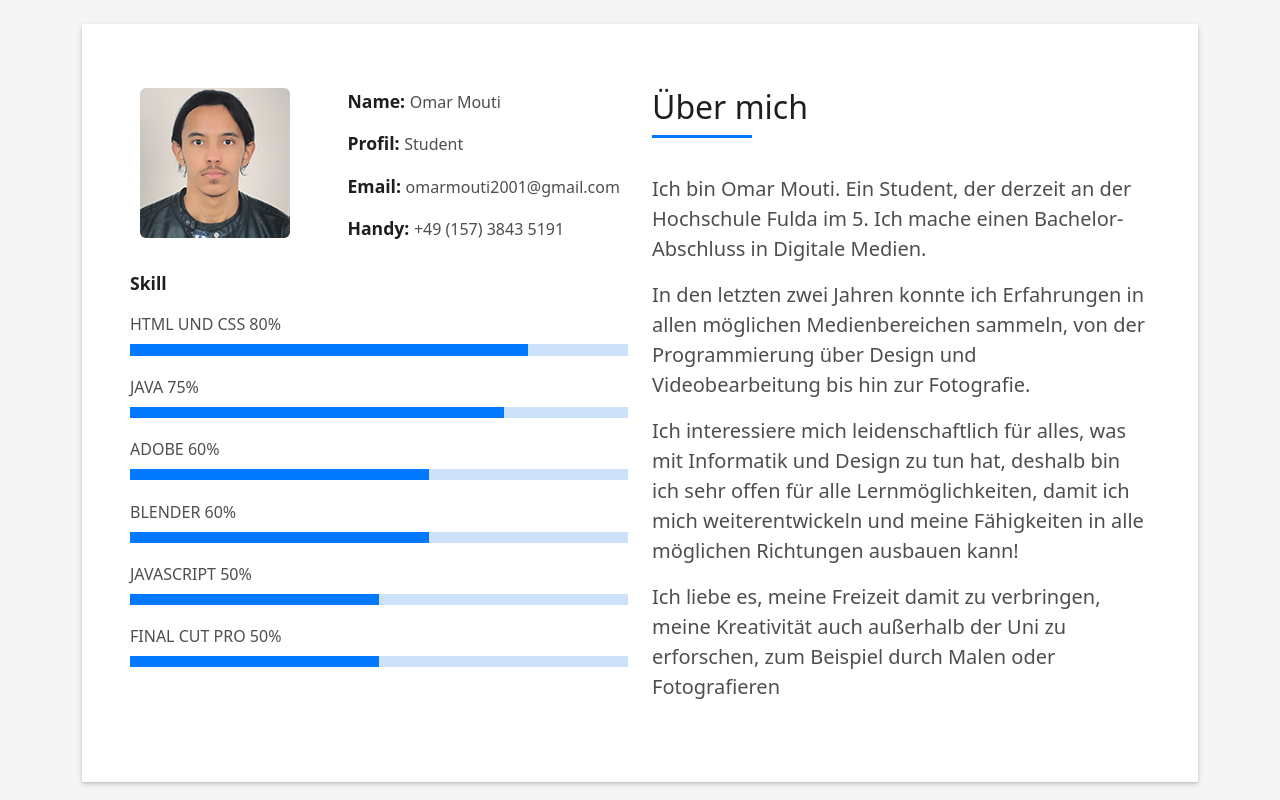
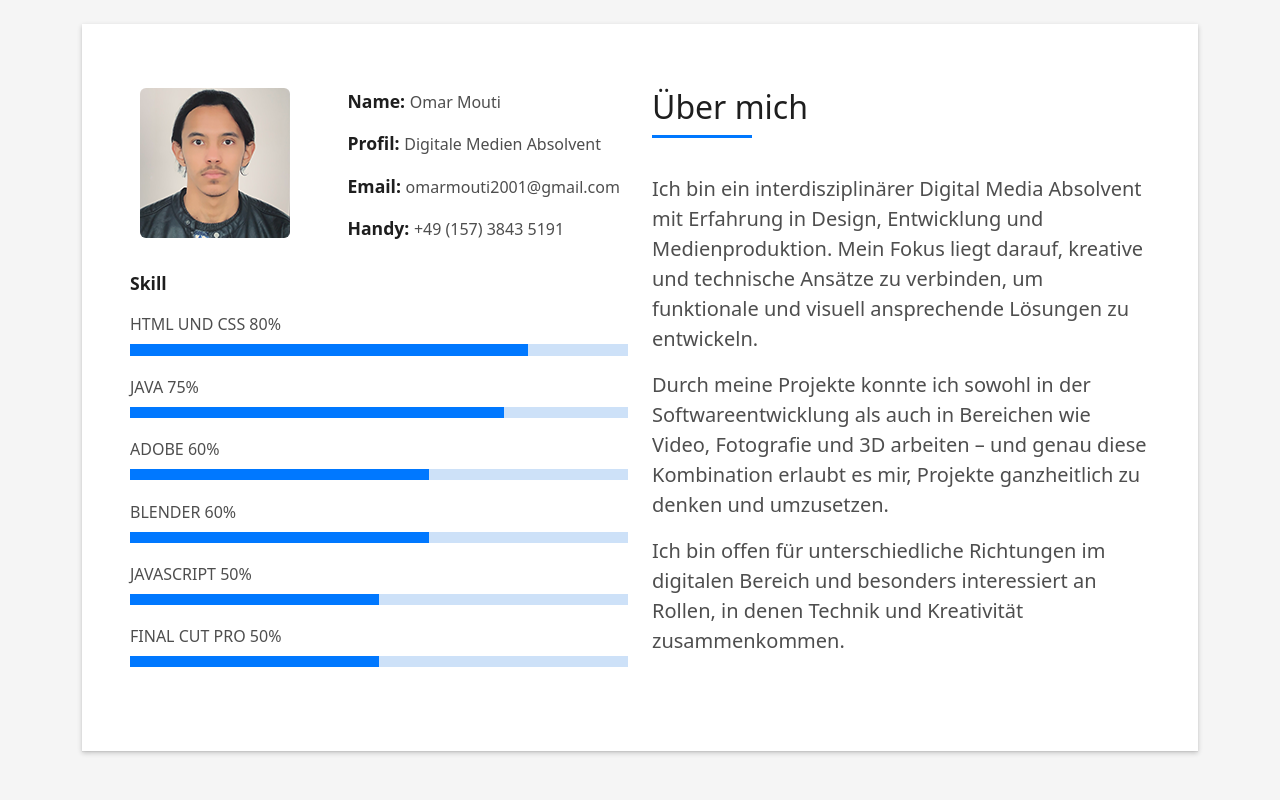
Before and after one commit to OmarMouti/OmarMouti.github.io, a plain HTML site: page index.html in a window 1280 px wide. Shown: the part 840-1640 px from the top of the page. Drawn offline with Linux system fonts and the light colour scheme.

Commit message:
Update 1 index.html
Updated about section, address and profile status.

```diff
--- a/index.html
+++ b/index.html
@@ -89,7 +89,7 @@
                     <div class="col-sm-6 col-md-7">
                       <div class="about-info">
                         <p><span class="title-s">Name: </span> <span>Omar Mouti</span></p>
-                        <p><span class="title-s">Profil: </span> <span>Student</span></p>
+                        <p><span class="title-s">Profil: </span> <span>Digitale Medien Absolvent</span></p>
                         <p><span class="title-s">Email: </span> <span>omarmouti2001@gmail.com</span></p>
                         <p><span class="title-s">Handy: </span> <span>+49 (157) 3843 5191</span></p>
                       </div>
@@ -131,21 +131,19 @@
                       </h5>
                     </div>
                     <p class="lead">
-                      Ich bin Omar Mouti. Ein Student, der derzeit an der Hochschule Fulda im 5.
-                      Ich mache einen Bachelor-Abschluss in Digitale Medien.
-                    </p>
-                    <p class="lead">
-                      In den letzten zwei Jahren konnte ich Erfahrungen in
-                      allen möglichen Medienbereichen sammeln, von der Programmierung über Design und Videobearbeitung bis hin zur Fotografie.
-                    </p>
-                    <p class="lead">
-                      Ich interessiere mich leidenschaftlich für alles, was mit Informatik und Design zu tun hat, deshalb bin ich sehr
-                      offen für alle Lernmöglichkeiten, damit ich mich weiterentwickeln und meine Fähigkeiten in alle möglichen Richtungen ausbauen kann!
-                    </p>
-                    <p class="lead">
-                      Ich liebe es, meine Freizeit damit zu verbringen, meine Kreativität
-                      auch außerhalb der Uni zu erforschen, zum Beispiel durch Malen oder Fotografieren
-                    </p>
+                  Ich bin ein interdisziplinärer Digital Media Absolvent mit Erfahrung in Design, Entwicklung und Medienproduktion.
+                  Mein Fokus liegt darauf, kreative und technische Ansätze zu verbinden, um funktionale und visuell ansprechende Lösungen zu entwickeln.
+                  </p>
+
+                  <p class="lead">
+                  Durch meine Projekte konnte ich sowohl in der Softwareentwicklung als auch in Bereichen wie Video, Fotografie und 3D arbeiten –
+                  und genau diese Kombination erlaubt es mir, Projekte ganzheitlich zu denken und umzusetzen.
+                  </p>
+
+                  <p class="lead">
+                  Ich bin offen für unterschiedliche Richtungen im digitalen Bereich und besonders interessiert an Rollen,
+                  in denen Technik und Kreativität zusammenkommen.
+                  </p>
                   </div>
                 </div>
               </div>
@@ -453,7 +451,7 @@
                       kennenlernen möchten!
                     </p>
                     <ul class="list-ico">
-                      <li><span class="bi bi-geo-alt"></span> Neuenberger Str. 41, Fulda 36041</li>
+                      <li><span class="bi bi-geo-alt"></span> Wiesenmühlenstr. 9, Fulda 36037</li>
                       <li><span class="bi bi-phone"></span>+49 (157) 3843 5191</li>
                       <li><span class="bi bi-envelope"></span> omarmouti2001@gmail.com</li>
                     </ul>
```
